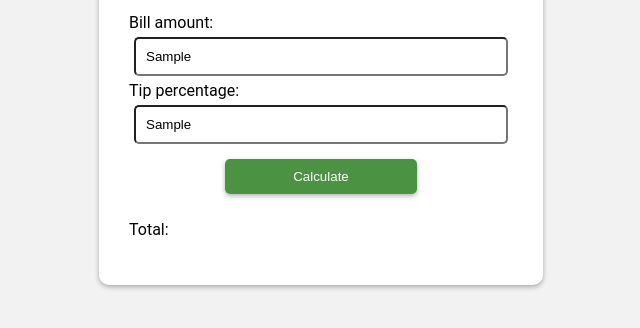
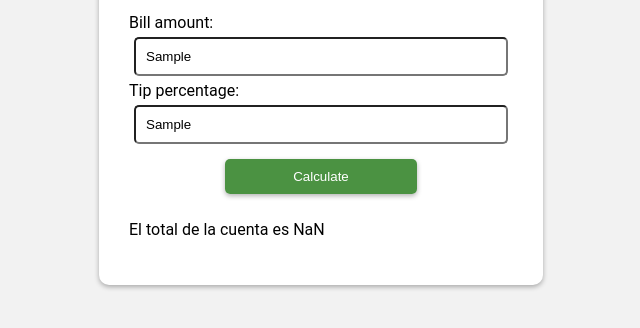
Before and after one commit to ning3n/tipCalculator, a plain HTML site: page index.html in a window 1280 px wide. Both pictures are taken after typing "Sample", "Sample" into the empty fields and a click on the button "Calculate". Shown: the part 212-540 px from the top of the page, without its empty margins (319-959 px from the left). Drawn offline with Linux system fonts and the light colour scheme.

Commit message:
Project finished, styling corrections needed

```diff
--- a/index.html
+++ b/index.html
@@ -15,8 +15,8 @@
             <input type="text" name="bill" id="bill">
             <label for="tip">Tip percentage:</label>
             <input type="text" name="tip" id="tip">
-            <button>Calculate</button>
-            <p>Total: </p>
+            <button id="calculate">Calculate</button>
+            <p id="total">Total: </p>
         </div>
     </div>
     <script src="script.js"></script>
--- a/script.js
+++ b/script.js
@@ -0,0 +1,17 @@
+const billAmountEl = document.getElementById("bill");
+const tipAmountEl = document.getElementById("tip");
+const calculateButtonEl = document.getElementById("calculate");
+const totalEl = document.getElementById("total");
+
+calculateButtonEl.addEventListener("click", () => {
+    if((billAmountEl.value == "") || (tipAmountEl.value == "")){
+        alert("Debes ingresar todos los datos para continuar");
+    }else{
+        const billAmount = parseFloat(billAmountEl.value);
+        const tipAmount = parseFloat(tipAmountEl.value);
+        const total = billAmount + (billAmount * (tipAmount / 100));
+        totalEl.innerText = (`El total de la cuenta es ${total}`);
+        console.log(total);
+        console.log(billAmount);
+    }
+});
```
